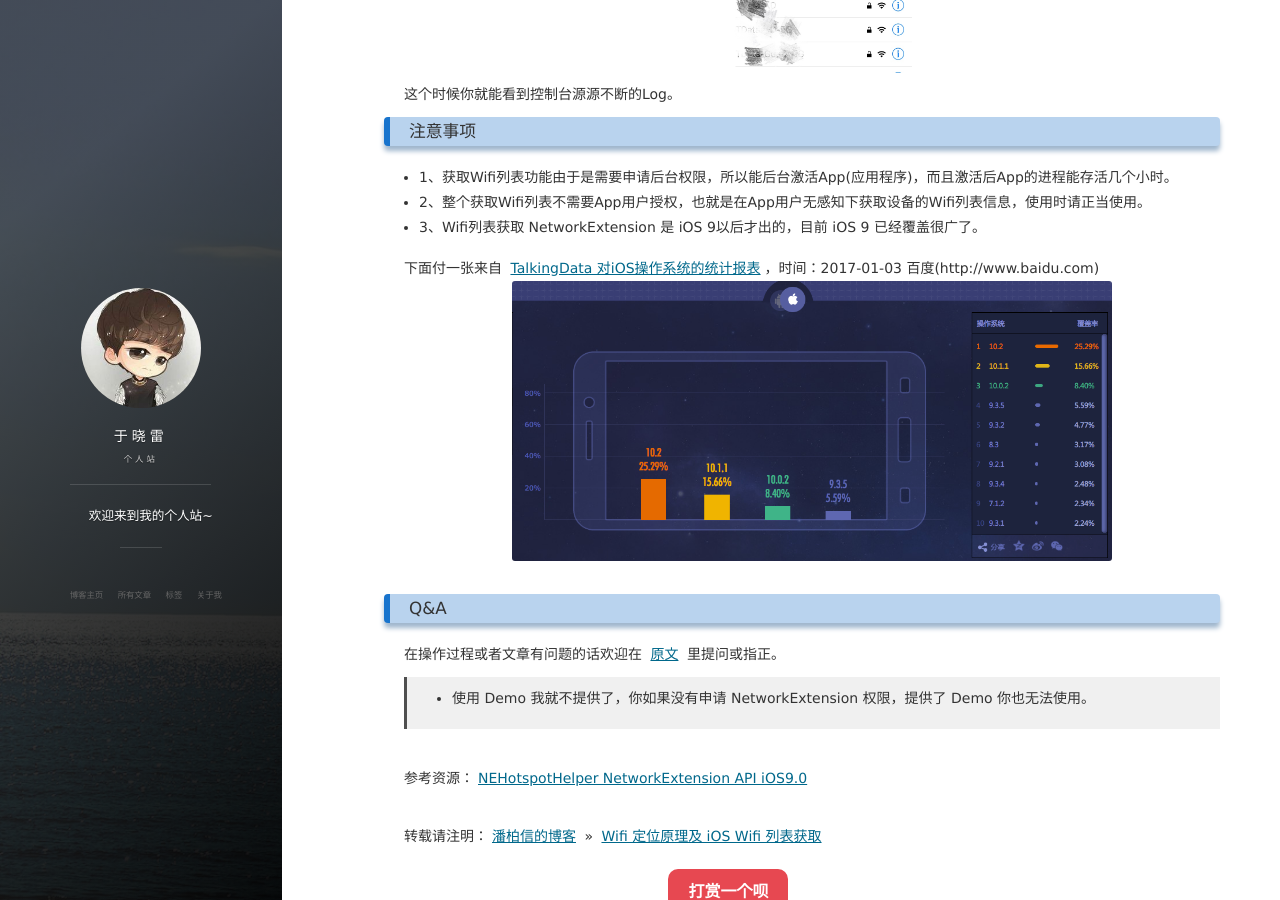
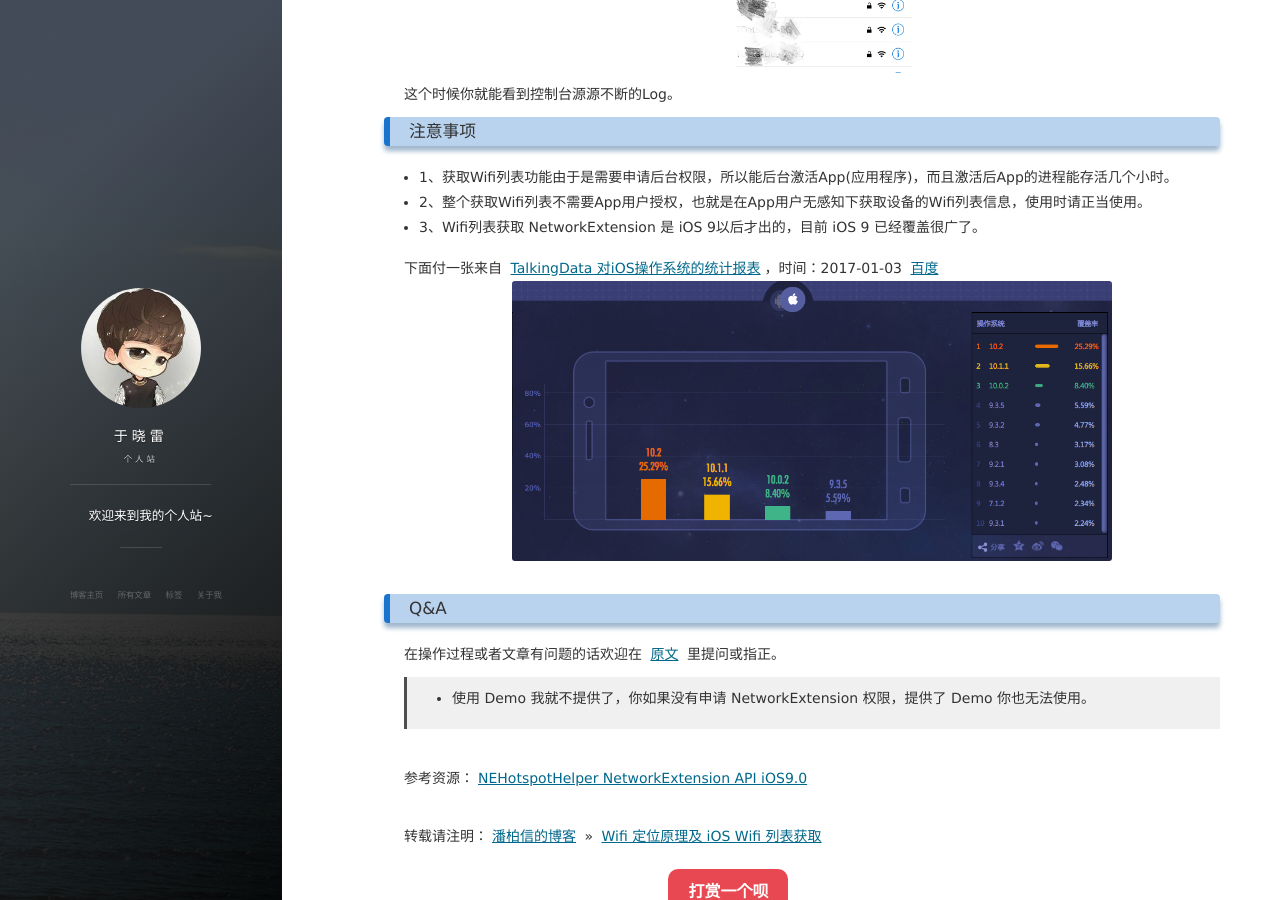
Before and after one commit to IreadIs/IreadIs.github.io, a Jekyll site: the page built from _posts/2017-01-03-iOS_Wifilist.md, in a window 1280 px wide and 900 px high, scrolled down 3853 px. Built offline with Jekyll 4.4.1, drawn with Linux system fonts in a browser that asks for light colours; nearby versions of some CDN libraries; comment, search, counter and statistics services are not loaded.

Commit message:
Update 2017-01-03-iOS_Wifilist.md

```diff
--- a/_posts/2017-01-03-iOS_Wifilist.md
+++ b/_posts/2017-01-03-iOS_Wifilist.md
@@ -138,7 +138,7 @@ NEHotspotNetwork 里有如下信息：
 
 
 下面付一张来自 [TalkingData 对iOS操作系统的统计报表](https://www.talkingdata.com/index/#/device/os/zh_CN)，时间：2017-01-03
-百度(http://www.baidu.com)
+[百度](http://www.baidu.com)
 <img src="/images/posts/Wifilist/systemVersion.png" height="280" width="600">
 
 ### Q&A
```
